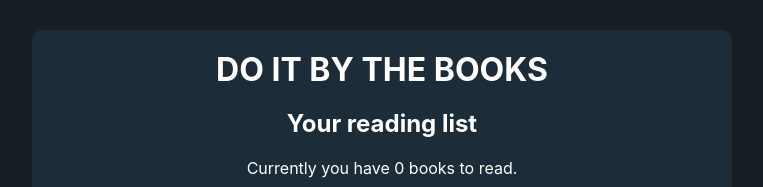
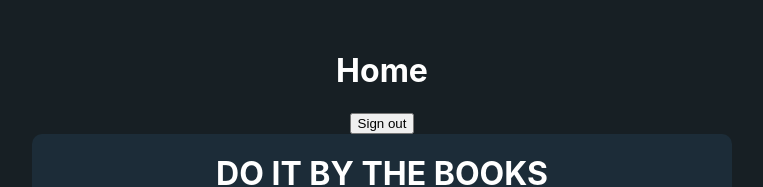
Before and after one commit to kemenykristof/book-repository, a React (Create React App) app: page / in a window 1280 px wide. Shown: the top 187 px of the page, without its empty margins (258-1021 px from the left). Built offline with nearby package versions, Linux system fonts and the light colour scheme; no server answers; sample sign-in values are in the browser's storage.

Commit message:
authentication with firebase implemented

```diff
--- a/src/App.js
+++ b/src/App.js
@@ -4,26 +4,23 @@ import ThemeContextProvider from "./contexts/ThemeContext";
 import { AuthProvider } from "./contexts/AuthContext";
 import AppContainer from "./components/AppContainer";
 import { BrowserRouter, Route } from "react-router-dom";
-import Home from "./registration/Home";
 import Login from "./registration/Login";
 import SignUp from "./registration/SignUp";
+import PrivateRoute from "./registration/PrivateRoute";
 
 function App() {
   return (
-    <div className="root" style={{ background: "blue" }}>
-      <BookContextProvider>
-        <ThemeContextProvider>
-          <AppContainer></AppContainer>
-        </ThemeContextProvider>
-      </BookContextProvider>
+    <div className="app">
       <AuthProvider>
-        <BrowserRouter>
-          <div>
-            <Route exact path="/home" component={Home} />
-            <Route exact path="login" component={Login} />
-            <Route exact path="/signup" component={SignUp} />
-          </div>
-        </BrowserRouter>
+        <BookContextProvider>
+          <ThemeContextProvider>
+            <BrowserRouter>
+              <PrivateRoute exact path="/" component={AppContainer} />
+              <Route exact path="/login" component={Login} />
+              <Route exact path="/signup" component={SignUp} />
+            </BrowserRouter>
+          </ThemeContextProvider>
+        </BookContextProvider>
       </AuthProvider>
     </div>
   );
--- a/src/components/BookContainer.jsx
+++ b/src/components/BookContainer.jsx
@@ -3,6 +3,7 @@ import Navbar from "./Navbar";
 import BookList from "./BookList";
 import BooksAPI from "./BooksAPI";
 import BookForm from "./BookForm";
+import Home from "../registration/Home";
 
 const BookContainer = () => {
   return (
@@ -15,6 +16,7 @@ const BookContainer = () => {
         overflow: "auto"
       }}
     >
+      <Home></Home>
       <Navbar></Navbar>
       <BookList></BookList>
       <BookForm></BookForm>
--- a/src/firebase/Firebase.js
+++ b/src/firebase/Firebase.js
@@ -2,7 +2,7 @@ import firebase from "firebase/app";
 import "firebase/auth";
 import "firebase/firestore";
 
-var config = {
+const app = firebase.initializeApp({
   apiKey: "AIzaSyAp2TP6rjCjpwvqCYb6h6B7eE9oDAw0K8E",
   authDomain: "book-repository-8c4a4.firebaseapp.com",
   databaseURL: "https://book-repository-8c4a4.firebaseio.com",
@@ -11,9 +11,6 @@ var config = {
   messagingSenderId: "1025700069993",
   appId: "1:1025700069993:web:fd887e872f718d0e2118f8",
   measurementId: "G-RVQ0WG412B"
-};
+});
 
-firebase.initializeApp(config);
-firebase.firestore().settings({ timestampsInSnapshots: true });
-
-export default firebase;
+export default app;
--- a/src/registration/Home.jsx
+++ b/src/registration/Home.jsx
@@ -1,12 +1,16 @@
-import React from "react";
+import React, { useContext } from "react";
 import app from "../firebase/Firebase";
+import { ThemeContext } from "../contexts/ThemeContext";
 
 const Home = () => {
+  const { isLightTheme, darkTheme, lightTheme } = useContext(ThemeContext);
+  const theme = isLightTheme ? lightTheme : darkTheme;
+
   return (
-    <>
+    <div style={{ color: theme.font }}>
       <h1>Home</h1>
       <button onClick={() => app.auth().signOut()}>Sign out</button>
-    </>
+    </div>
   );
 };
 
--- /dev/null
+++ b/src/registration/PrivateRoute.jsx
@@ -0,0 +1,21 @@
+import React, { useContext } from "react";
+import { Route, Redirect } from "react-router-dom";
+import { AuthContext } from "../contexts/AuthContext";
+
+const PrivateRoute = ({ component: RouteComponent, ...rest }) => {
+  const { currentUser } = useContext(AuthContext);
+  return (
+    <Route
+      {...rest}
+      render={routeProps =>
+        !!currentUser ? (
+          <RouteComponent {...routeProps} />
+        ) : (
+          <Redirect to={"/login"} />
+        )
+      }
+    />
+  );
+};
+
+export default PrivateRoute;
```
